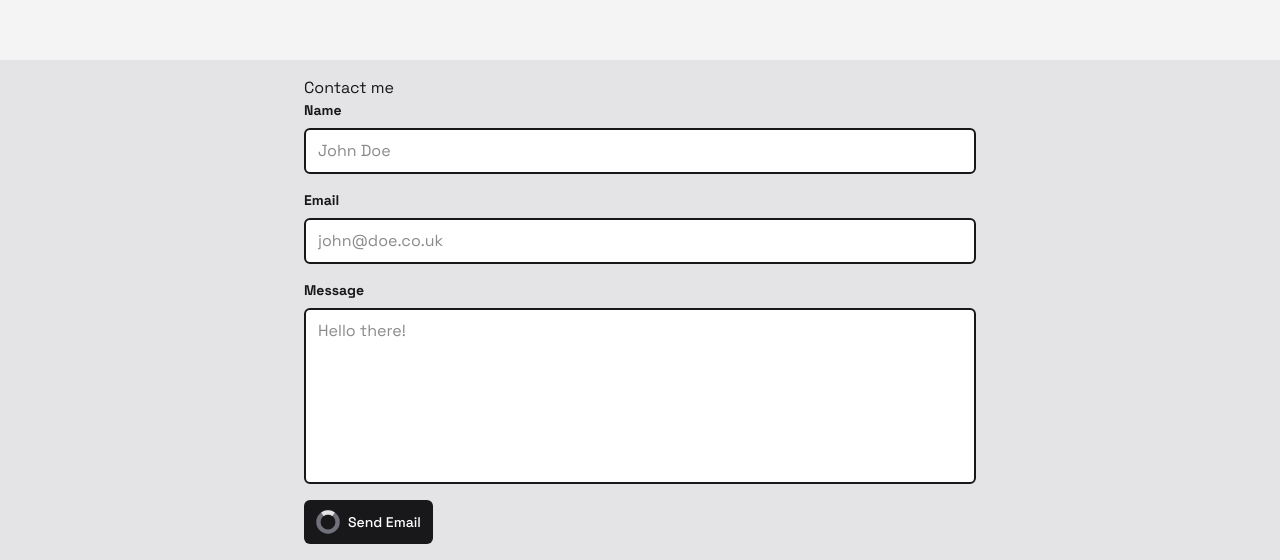
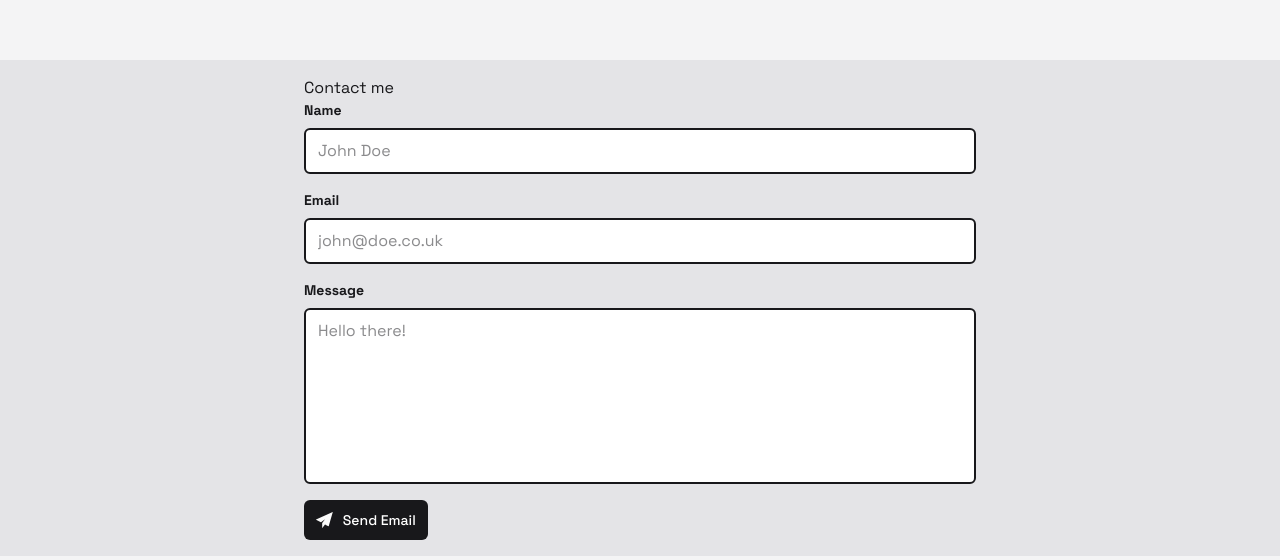
Before and after one commit to scottjoe1996/portfolio, a Next.js app: page / in a window 1280 px wide. Shown: the part 1876-2436 px from the top of the page. Built offline with nearby package versions, Linux system fonts and the light colour scheme; no server answers.

Commit message:
created email icon

```diff
--- /dev/null
+++ b/components/icons/email.tsx
@@ -0,0 +1,26 @@
+import React from "react";
+
+interface EmailProps {
+  size: string;
+}
+
+const Email: React.FC<EmailProps> = ({ size }) => {
+  return (
+    <svg
+      xmlns="http://www.w3.org/2000/svg"
+      viewBox="0 0 197.64 187.75"
+      height={size}
+    >
+      <title id="email-title">Paper plane</title>
+      <g id="send-email">
+        <path
+          id="paper-plane"
+          className="fill-zinc-50"
+          d="M.53,90.67c19.07,10.05,38.13,20.09,57.2,30.14.34.18.76.15,1.07-.09l47.46-36.02-33.39,43.73c-.13.17-.21.39-.21.61l.02,57.72c0,.95,1.21,1.37,1.79.61l31.14-40.37c.3-.38.83-.5,1.26-.27,13.64,7.18,27.29,14.37,40.92,21.56.56.3,1.25,0,1.43-.61,16.12-55.45,32.25-110.92,48.37-166.39.24-.82-.6-1.54-1.37-1.19C131.01,29.69,65.8,59.28.59,88.88c-.76.34-.79,1.41-.05,1.8Z"
+        />
+      </g>
+    </svg>
+  );
+};
+
+export default Email;
--- a/components/sections/contact/contact-section.tsx
+++ b/components/sections/contact/contact-section.tsx
@@ -6,10 +6,10 @@ import z from "zod";
 
 import { zodResolver } from "@hookform/resolvers/zod";
 import sendMessage from "@/actions/message";
-import LoadingSpinner from "@/components/icons/loading-spinner";
 
 import TextField from "./text-field";
 import TextareaField from "./textarea-field";
+import Email from "@/components/icons/email";
 
 const formSchema = z.object({
   name: z
@@ -76,9 +76,9 @@ const ContactSection: React.FC = () => {
           />
           <button
             type="submit"
-            className="bg-foreground focus:ring-primary flex items-center justify-between gap-2 rounded-md px-3 py-2.5 text-sm font-medium text-white hover:bg-zinc-700 focus:ring-4 focus:outline-none"
+            className="bg-foreground focus:ring-primary flex items-center justify-between gap-2.5 rounded-md px-3 py-2.5 text-sm font-medium text-white hover:cursor-pointer hover:bg-zinc-800 focus:ring-4 focus:outline-none"
           >
-            <LoadingSpinner size="1.5rem" />
+            <Email size="1rem" />
             Send Email
           </button>
         </form>
```
